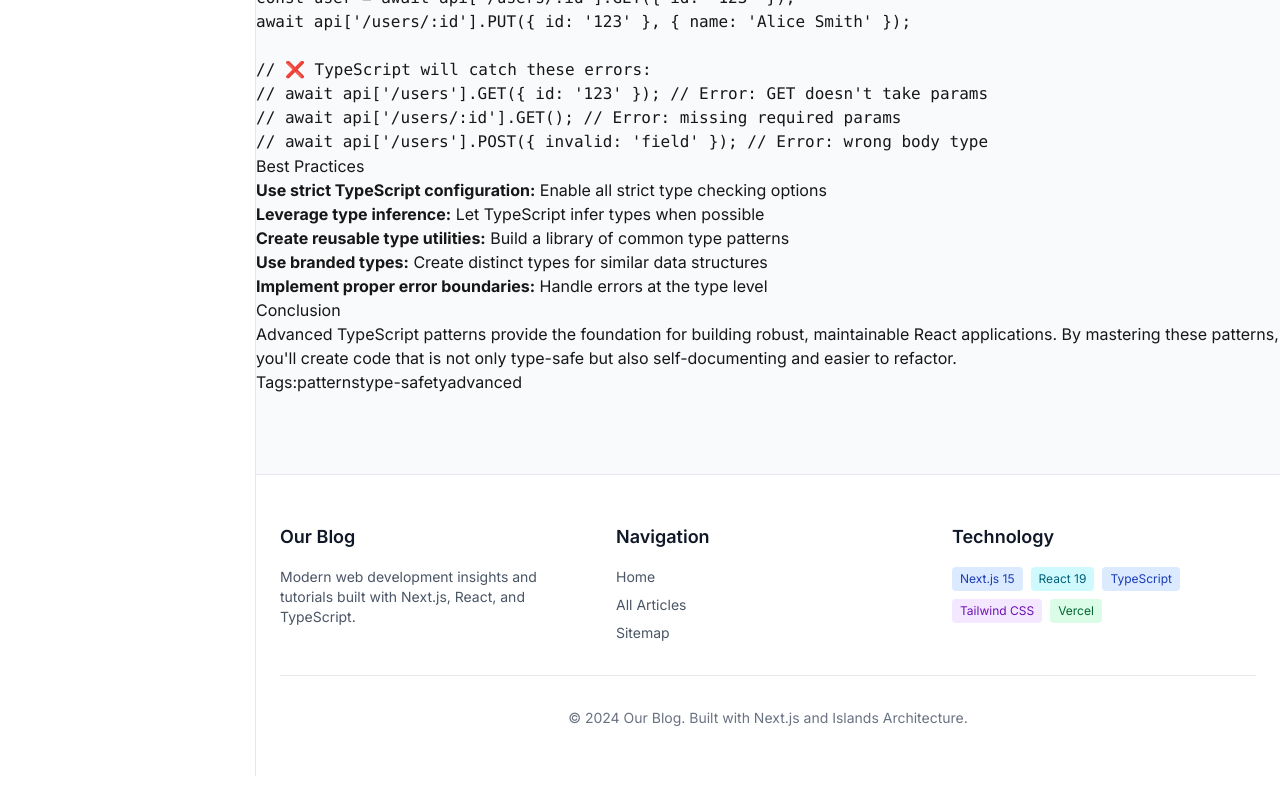
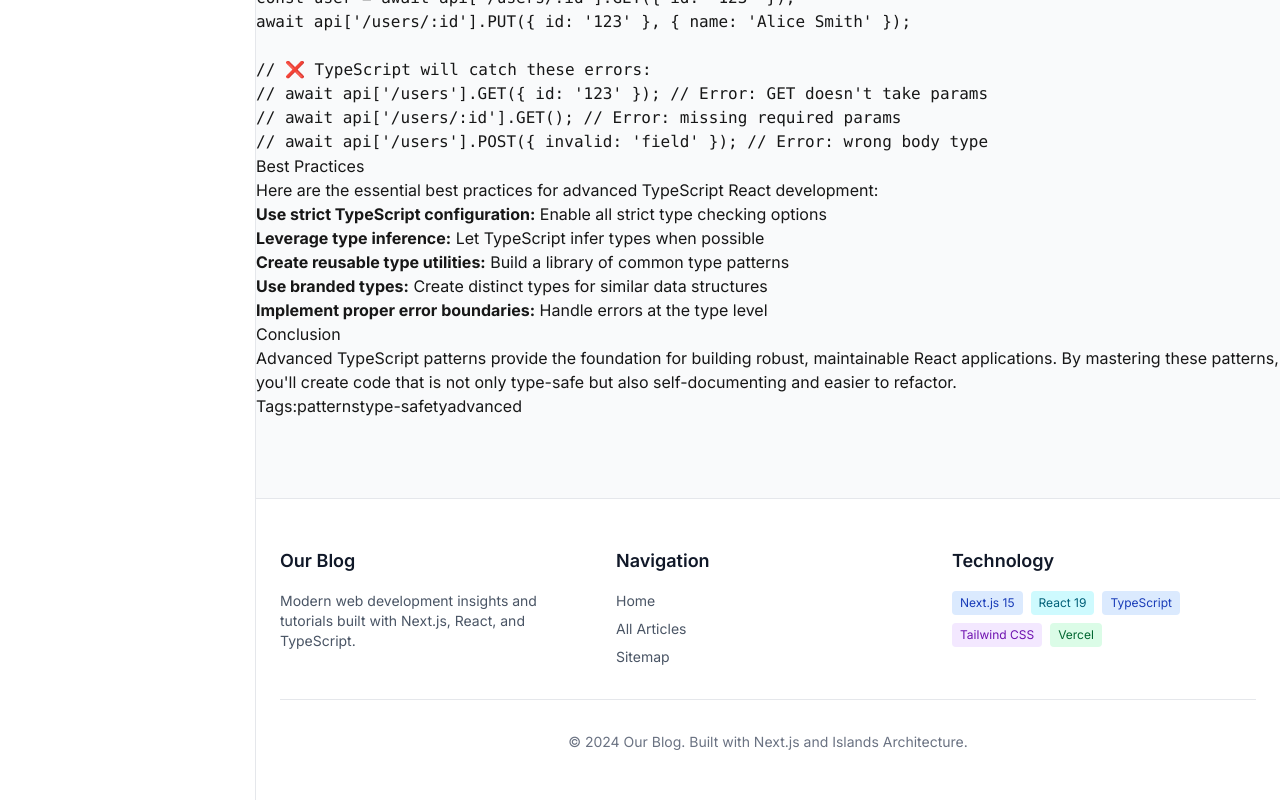
Before and after one commit to type-first/website, a Next.js app: page /article/advanced-typescript-patterns-react in a window 1280 px wide. Shown: the part 5924-6724 px from the top of the page. Before the commit the page ends 6700 px from the top, so only its background shows below. Built offline with nearby package versions, Linux system fonts and the light colour scheme; no server answers.

Commit message:
Convert article sections to ordered array structure
- Changed sections from object to array for clear ordering
- Added section IDs for key-based rendering
- Enhanced type safety with proper conditional rendering
- Maintained all functionality while improving maintainability

```diff
--- a/content/articles/advanced-typescript-patterns-react/article.tsx
+++ b/content/articles/advanced-typescript-patterns-react/article.tsx
@@ -87,56 +87,34 @@ export const AdvancedTypescriptPatternsReactArticle: React.FC<ArticleProps> = ()
         description={articleContentData.codeExplore.description}
       />
 
-      {/* Generic Components Section */}
-      <Section>
-        <Heading level={2}>{articleContentData.sections.genericComponents.title}</Heading>
-        <Paragraph>{articleContentData.sections.genericComponents.content}</Paragraph>
+      {/* Article Sections */}
+      {articleContentData.sections.map((section) => (
+        <Section key={section.id}>
+          <Heading level={2}>{section.title}</Heading>
+          <Paragraph>{section.content}</Paragraph>
 
-        <Heading level={3}>{articleContentData.sections.genericComponents.subtitle}</Heading>
-        <Code
-          language={articleContentData.sections.genericComponents.codeSnippet.language}
-        >
-          {articleContentData.sections.genericComponents.codeSnippet.code}
+          {'subtitle' in section && section.subtitle && (
+            <Heading level={3}>{section.subtitle}</Heading>
+          )}
+
+          {'codeSnippet' in section && section.codeSnippet && (
+            <Code language={section.codeSnippet.language}>
+              {section.codeSnippet.code}
             </Code>
-      </Section>
+          )}
 
-      {/* Conditional Types Section */}
-      <Section>
-        <Heading level={2}>{articleContentData.sections.conditionalTypes.title}</Heading>
-        <Paragraph>{articleContentData.sections.conditionalTypes.content}</Paragraph>
-
-        <Heading level={3}>{articleContentData.sections.conditionalTypes.subtitle}</Heading>
-        <Code
-          language={articleContentData.sections.conditionalTypes.codeSnippet.language}
-        >
-          {articleContentData.sections.conditionalTypes.codeSnippet.code}
-        </Code>
-      </Section>
-
-      {/* Type-Safe APIs Section */}
-      <Section>
-        <Heading level={2}>{articleContentData.sections.typeSafeApis.title}</Heading>
-        <Paragraph>{articleContentData.sections.typeSafeApis.content}</Paragraph>
-
-        <Heading level={3}>{articleContentData.sections.typeSafeApis.subtitle}</Heading>
-        <Code
-          language={articleContentData.sections.typeSafeApis.codeSnippet.language}
-        >
-          {articleContentData.sections.typeSafeApis.codeSnippet.code}
-        </Code>
-      </Section>
-
-      {/* Best Practices Section */}
-      <Section>
-        <Heading level={2}>{articleContentData.sections.bestPractices.title}</Heading>
+          {/* Special handling for Best Practices section */}
+          {section.id === 'bestPractices' && 'practices' in section && (
             <ul>
-          {articleContentData.sections.bestPractices.content.map((practice, index) => (
+              {section.practices.map((practice, index) => (
                 <li key={index}>
                   <strong>{practice.title}:</strong> {practice.description}
                 </li>
               ))}
             </ul>
+          )}
         </Section>
+      ))}
 
       {/* Footer */}
       <Section>
--- a/content/articles/advanced-typescript-patterns-react/content.data.ts
+++ b/content/articles/advanced-typescript-patterns-react/content.data.ts
@@ -34,8 +34,9 @@ export const articleContentData = {
   },
 
   // Article sections
-  sections: {
-    genericComponents: {
+  sections: [
+    {
+      id: "genericComponents",
       title: "Generic Components",
       subtitle: "Basic Generic Component Pattern",
       content: "Generic components are one of the most powerful patterns in TypeScript React development. They allow you to create reusable components that work with different data types while maintaining type safety.",
@@ -74,7 +75,8 @@ const users = [
       },
     },
 
-    conditionalTypes: {
+    {
+      id: "conditionalTypes",
       title: "Conditional Types in Components",
       subtitle: "Advanced Conditional Type Example",
       content: "Conditional types allow you to create components that adapt their behavior based on their props, enabling powerful type-driven patterns.",
@@ -152,7 +154,8 @@ function Button<T extends ButtonVariant>(props: ButtonProps<T>) {
       },
     },
 
-    typeSafeApis: {
+    {
+      id: "typeSafeApis",
       title: "Type-Safe APIs",
       subtitle: "API Client Pattern",
       content: "Creating type-safe APIs involves using TypeScript's type system to ensure that your API calls are correct at compile time.",
@@ -281,9 +284,11 @@ await api['/users/:id'].PUT({ id: '123' }, { name: 'Alice Smith' });
       },
     },
 
-    bestPractices: {
+    {
+      id: "bestPractices",
       title: "Best Practices",
-      content: [
+      content: "Here are the essential best practices for advanced TypeScript React development:",
+      practices: [
         {
           title: "Use strict TypeScript configuration",
           description: "Enable all strict type checking options",
@@ -306,7 +311,7 @@ await api['/users/:id'].PUT({ id: '123' }, { name: 'Alice Smith' });
         },
       ],
     },
-  },
+  ],
 
   // Footer content
   footer: {
```
Lines whose indentation alone changed are shown as unchanged.
